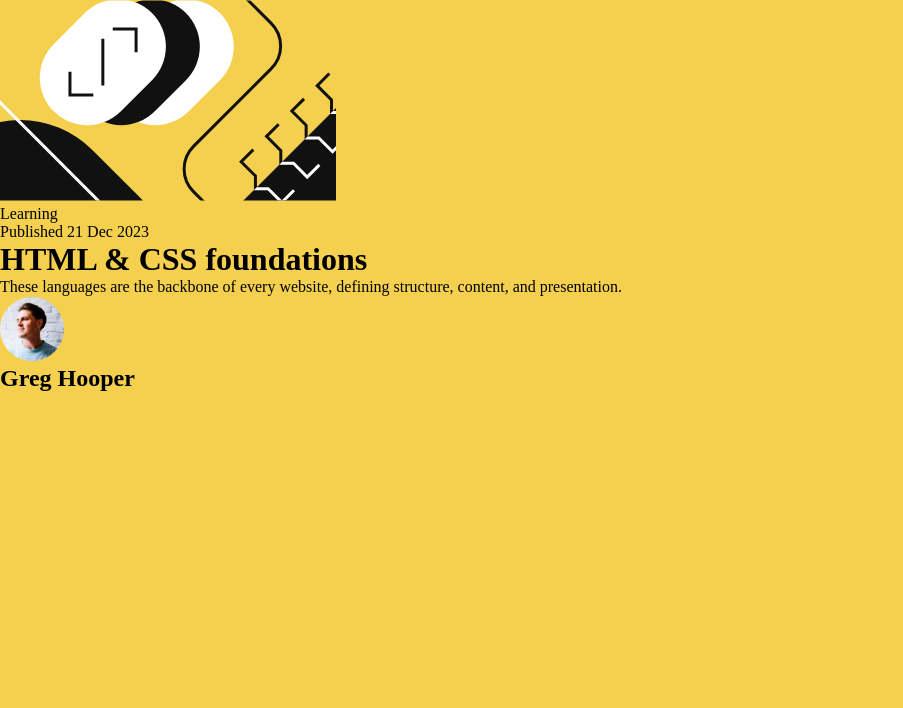
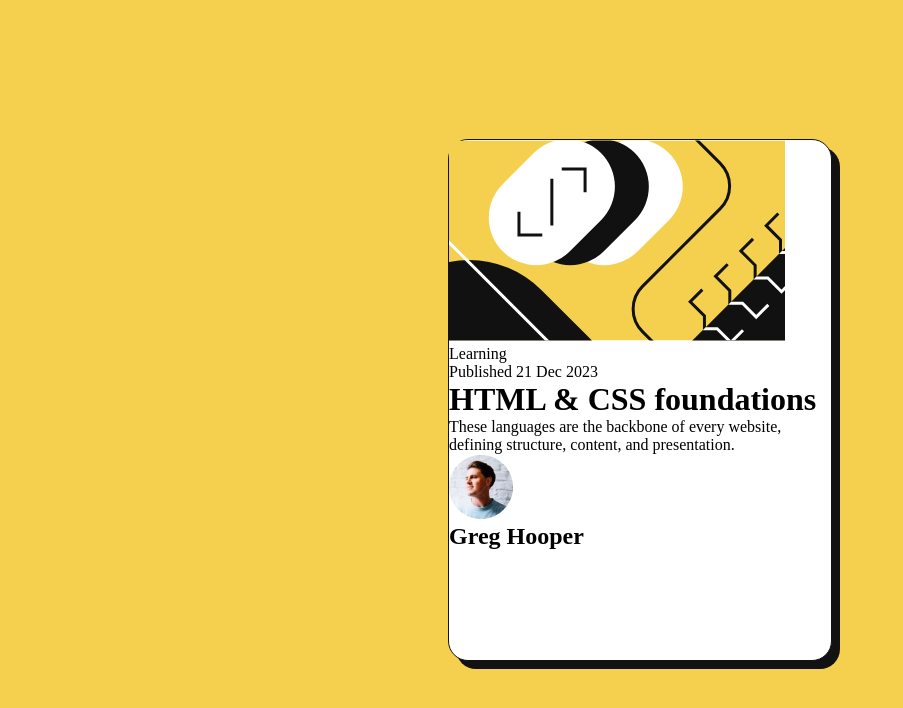
Before and after one commit to LuizHen527/blog-preview-card, a plain HTML site: page index.html in a window 1280 px wide. Shown: the whole page, without its empty margins (0-903 px from the left). Drawn offline with Linux system fonts and the light colour scheme.

Commit message:
Add style to card container

```diff
--- a/styles.css
+++ b/styles.css
@@ -31,4 +31,17 @@
 
 body {
     background-color: var(--yellow-clr);
+    height: 100vh;
+    display: flex;
+    align-items: center;
+    justify-content: center;
 }
+
+.card-container {
+    background-color: var(--white-clr);
+    width: 384px;
+    height: 522px;
+    border: 1px solid var(--gray-950);
+    border-radius: 20px;
+    box-shadow: 8px 8px var(--gray-950);
+}
```
